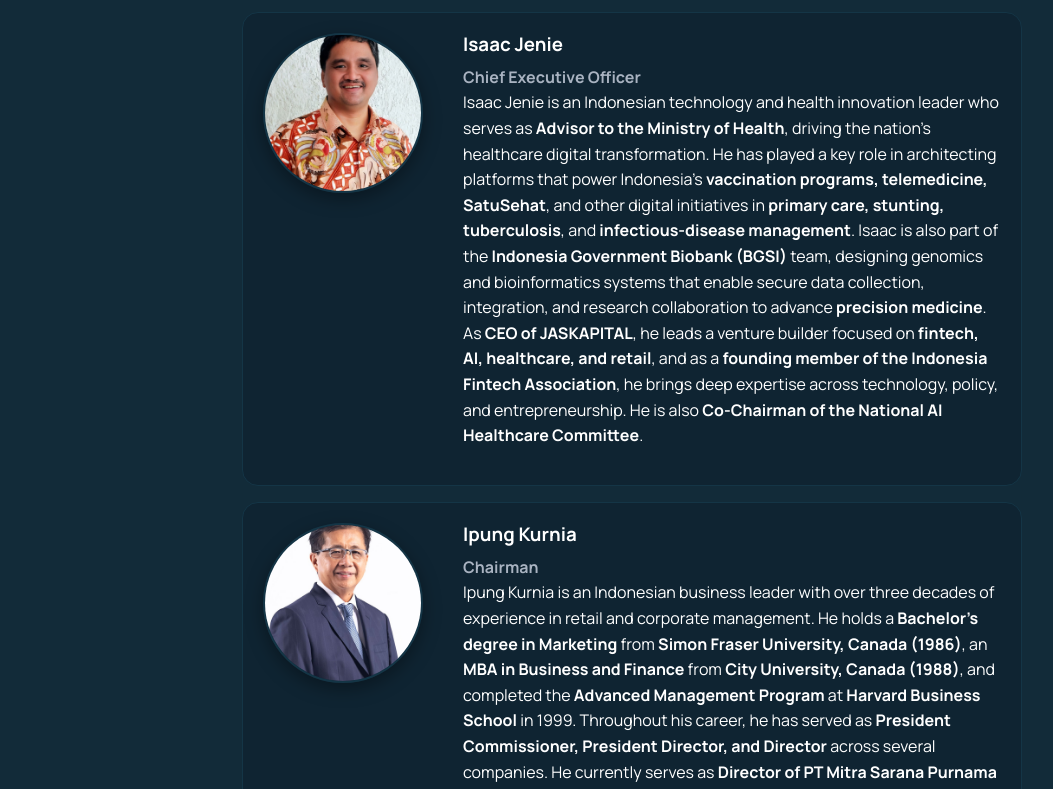
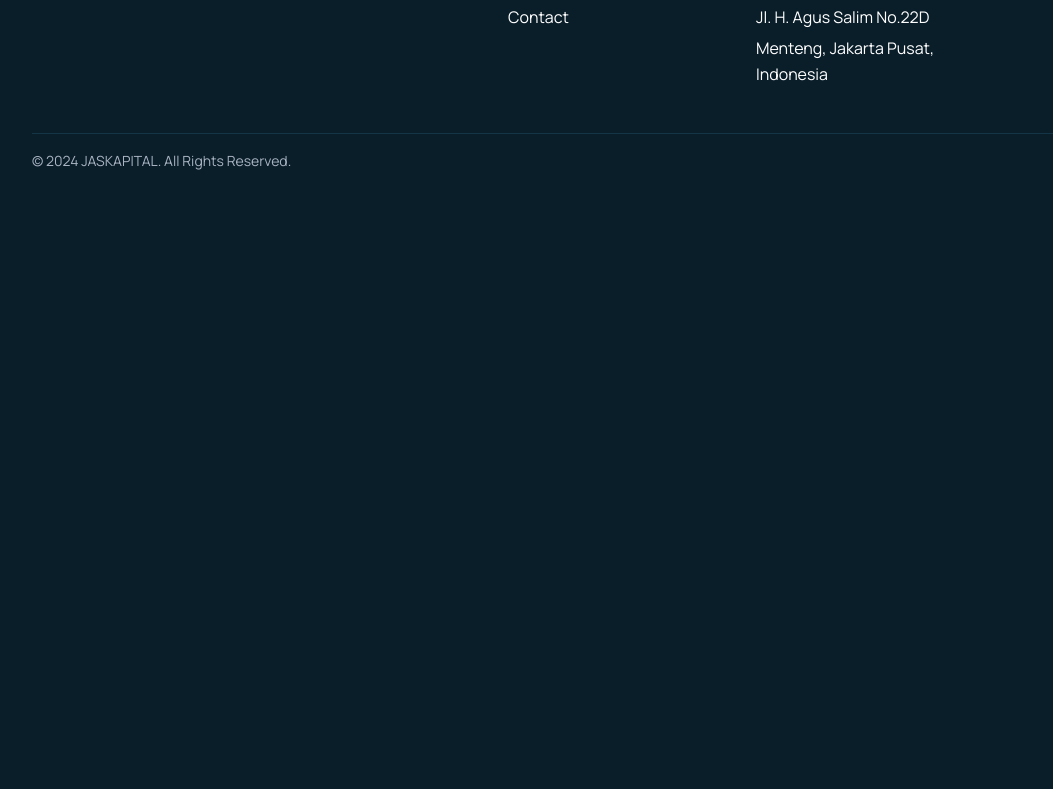
Before and after one commit to izjenie/jask-website, a plain HTML site: page about.html in a window 1280 px wide. Shown: the part 943-1732 px from the top of the page, without its empty margins (8-1061 px from the left). After the commit the page ends 1163 px from the top, so only its background shows below. Drawn offline with Linux system fonts and the light colour scheme.

Commit message:
removed management section

```diff
--- a/about.html
+++ b/about.html
@@ -52,43 +52,6 @@
         </ul>
       </div>
     </section>
-
-<section class="section section--tint">
-  <div class="container container--narrow">
-    <h2 class="section-title management-title">Management</h2>
-
-    <div class="profile">
-      <div class="profile-photo">
-        <img src="assets/isaac-jenie-portrait.png" alt="Photo of Isaac Jenie">
-      </div>
-      <div class="profile-body">
-        <h3>Isaac Jenie</h3>
-        <div class="profile-role">Chief Executive Officer</div>
-        <p>Isaac Jenie is an Indonesian technology and health innovation leader who serves as <strong>Advisor to the Ministry of Health</strong>, driving the nation’s healthcare digital transformation. He has played a key role in architecting platforms that power Indonesia’s <strong>vaccination programs, telemedicine, SatuSehat</strong>, and other digital initiatives in <strong>primary care, stunting, tuberculosis</strong>, and <strong>infectious-disease management</strong>. Isaac is also part of the <strong>Indonesia Government Biobank (BGSI)</strong> team, designing genomics and bioinformatics systems that enable secure data collection, integration, and research collaboration to advance <strong>precision medicine</strong>. As <strong>CEO of JASKAPITAL</strong>, he leads a venture builder focused on <strong>fintech, AI, healthcare, and retail</strong>, and as a <strong>founding member of the Indonesia Fintech Association</strong>, he brings deep expertise across technology, policy, and entrepreneurship. He is also <strong>Co-Chairman of the National AI Healthcare Committee</strong>.</p>
-      </div>
-    </div>
-
-    <div class="profile">
-      <div class="profile-photo">
-        <img src="assets/ipung-kurnia-portrait.png" alt="Photo of Ipung Kurnia">
-      </div>
-      <div class="profile-body">
-        <h3>Ipung Kurnia</h3>
-        <div class="profile-role">Chairman</div>
-        <p>Ipung Kurnia is an Indonesian business leader with over three decades of experience in retail and corporate management. He holds a <strong>Bachelor’s degree in Marketing</strong> from <strong>Simon Fraser University, Canada (1986)</strong>, an <strong>MBA in Business and Finance</strong> from <strong>City University, Canada (1988)</strong>, and completed the <strong>Advanced Management Program</strong> at <strong>Harvard Business School</strong> in 1999. Throughout his career, he has served as <strong>President Commissioner, President Director, and Director</strong> across several companies. He currently serves as <strong>Director of PT Mitra Sarana Purnama</strong> and <strong>President Commissioner of PT Rumah Mebel Nusantara</strong>, and is an active member of Indonesia’s leading retail associations, <strong>APRINDO</strong> and <strong>HIPPINDO</strong>.</p>
-      </div>
-    </div>
-
-  </div>
-</section>
-
-
-
-
-
-
-
-
 
   </main>
 
```
